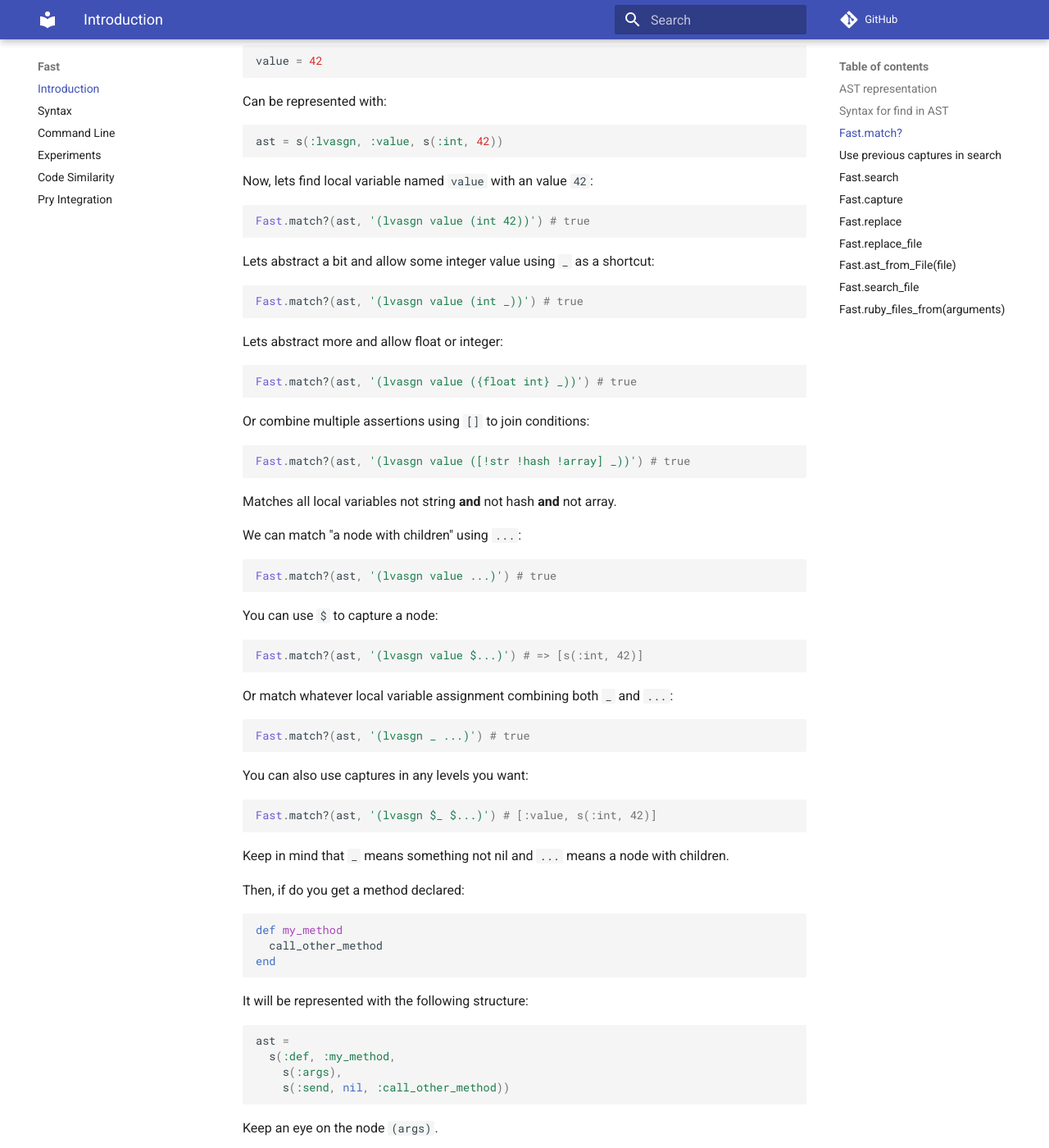
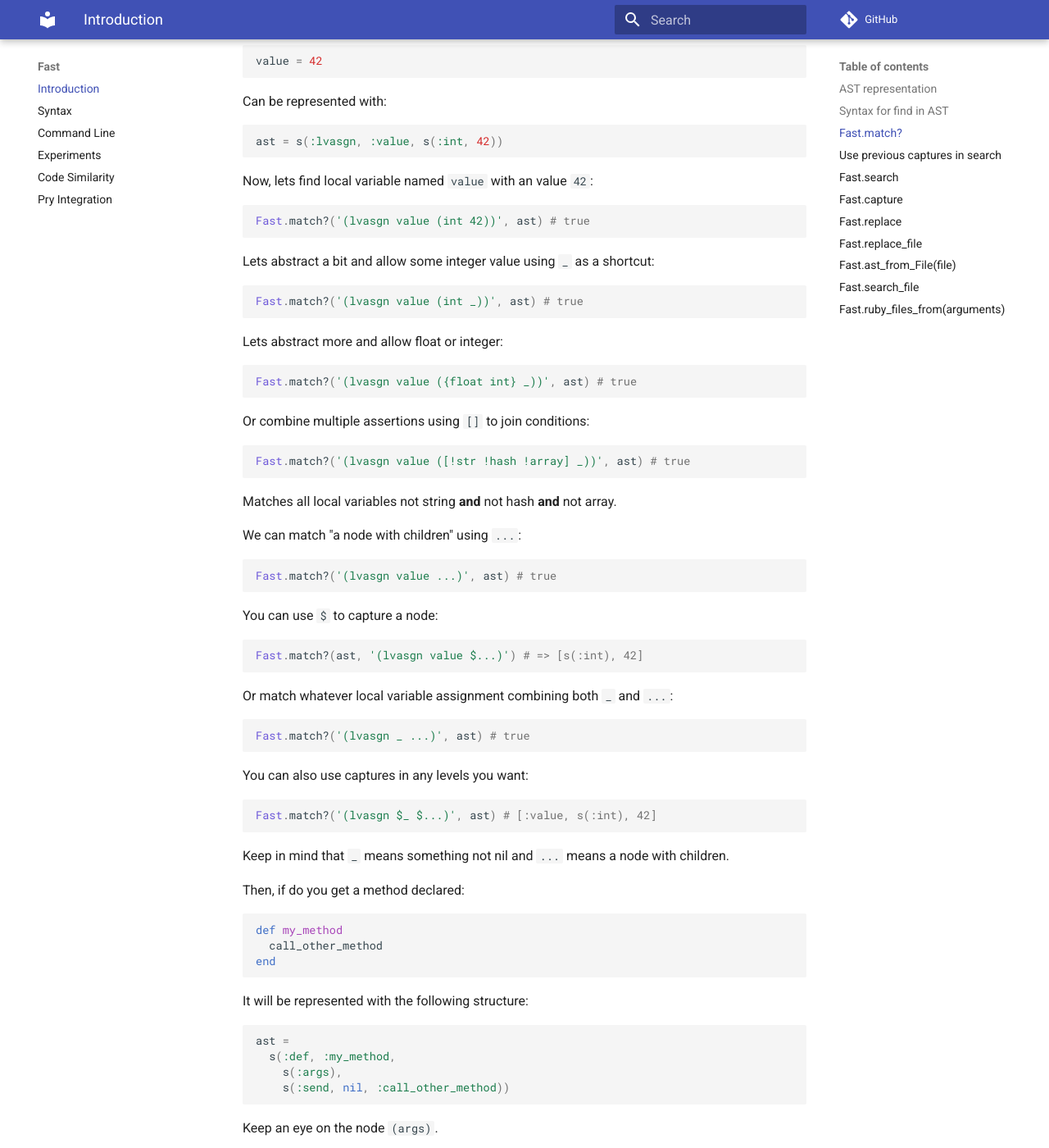
Before and after one commit to jonatas/fast, an MkDocs documentation site: the page built from docs/index.md, in a window 1280 px wide and 1400 px high, scrolled down 2055 px. Shown: the whole window at 82% size. Built offline with MkDocs 1.6.1 and Material for MkDocs 9.7.7, drawn with Linux system fonts in a browser that asks for light colours; comment, search, counter and statistics services are not loaded; some of the changed text lies outside the part shown.

Commit message:
Update docs to use right method signatures

````diff
--- a/docs/index.md
+++ b/docs/index.md
@@ -107,25 +107,25 @@ ast = s(:lvasgn, :value, s(:int, 42))
 Now, lets find local variable named `value` with an value `42`:
 
 ```ruby
-Fast.match?(ast, '(lvasgn value (int 42))') # true
+Fast.match?('(lvasgn value (int 42))', ast) # true
 ```
 
 Lets abstract a bit and allow some integer value using `_` as a shortcut:
 
 ```ruby
-Fast.match?(ast, '(lvasgn value (int _))') # true
+Fast.match?('(lvasgn value (int _))', ast) # true
 ```
 
 Lets abstract more and allow float or integer:
 
 ```ruby
-Fast.match?(ast, '(lvasgn value ({float int} _))') # true
+Fast.match?('(lvasgn value ({float int} _))', ast) # true
 ```
 
 Or combine multiple assertions using `[]` to join conditions:
 
 ```ruby
-Fast.match?(ast, '(lvasgn value ([!str !hash !array] _))') # true
+Fast.match?('(lvasgn value ([!str !hash !array] _))', ast) # true
 ```
 
 Matches all local variables not string **and** not hash **and** not array.
@@ -133,25 +133,25 @@ Matches all local variables not string **and** not hash **and** not array.
 We can match "a node with children" using `...`:
 
 ```ruby
-Fast.match?(ast, '(lvasgn value ...)') # true
+Fast.match?('(lvasgn value ...)', ast) # true
 ```
 
 You can use `$` to capture a node:
 
 ```ruby
-Fast.match?(ast, '(lvasgn value $...)') # => [s(:int, 42)]
+Fast.match?(ast, '(lvasgn value $...)') # => [s(:int), 42]
 ```
 
 Or match whatever local variable assignment combining both `_` and `...`:
 
 ```ruby
-Fast.match?(ast, '(lvasgn _ ...)') # true
+Fast.match?('(lvasgn _ ...)', ast) # true
 ```
 
 You can also use captures in any levels you want:
 
 ```ruby
-Fast.match?(ast, '(lvasgn $_ $...)') # [:value, s(:int, 42)]
+Fast.match?('(lvasgn $_ $...)', ast) # [:value, s(:int), 42]
 ```
 
 Keep in mind that `_` means something not nil and `...` means a node with
@@ -220,7 +220,7 @@ Fast.match?(
 If something does not work you can debug with a block:
 
 ```ruby
-Fast.debug { Fast.match?(s(:int, 1), [:int, 1]) }
+Fast.debug { Fast.match?([:int, 1], s(:int, 1)) }
 ```
 
 It will output each comparison to stdout:
````
Also changed, not shown: README.md (+13 -14 lines), docs/command_line.md (+2 -6 lines), docs/similarity_tutorial.md (+1 -1 lines).
